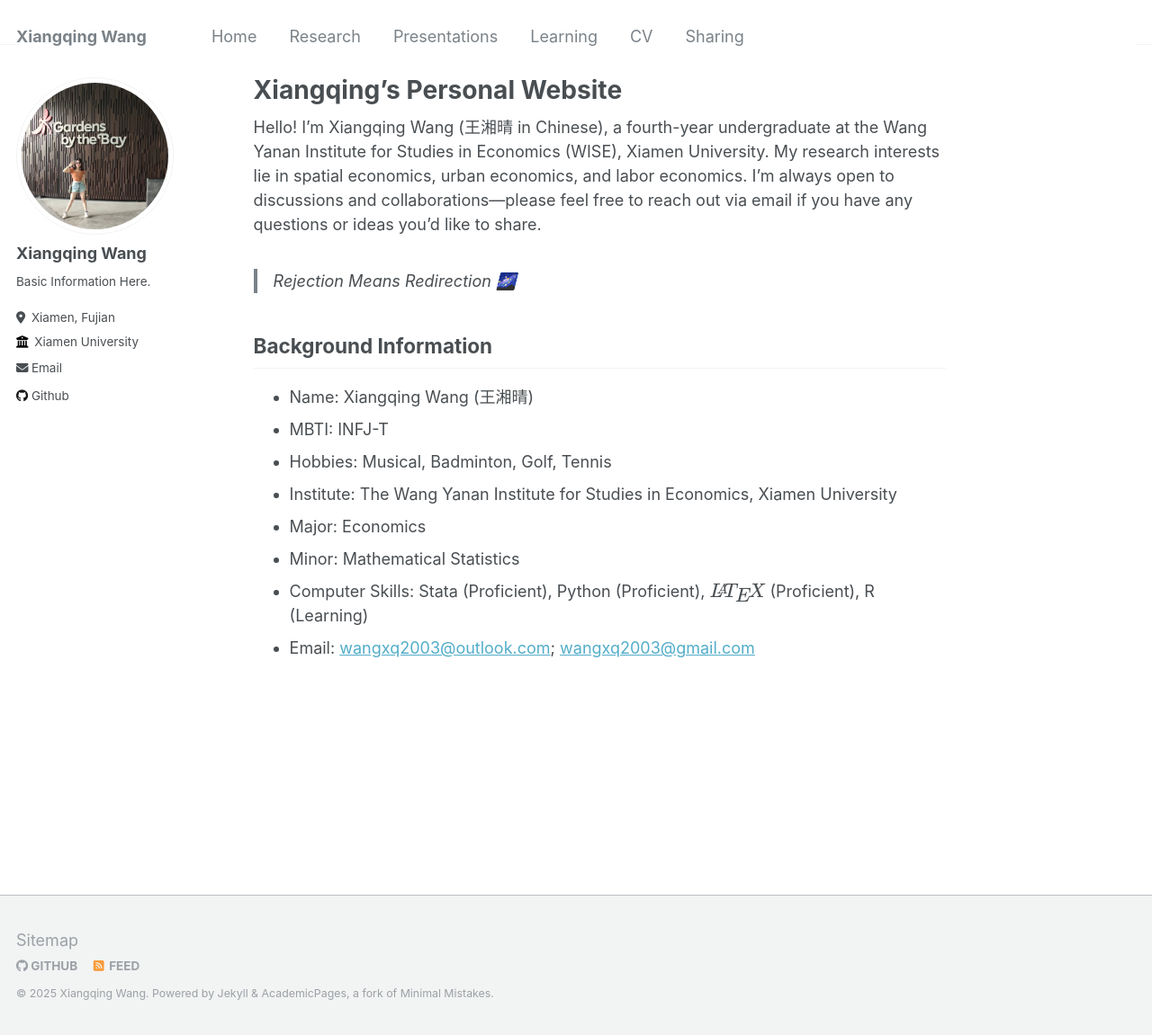
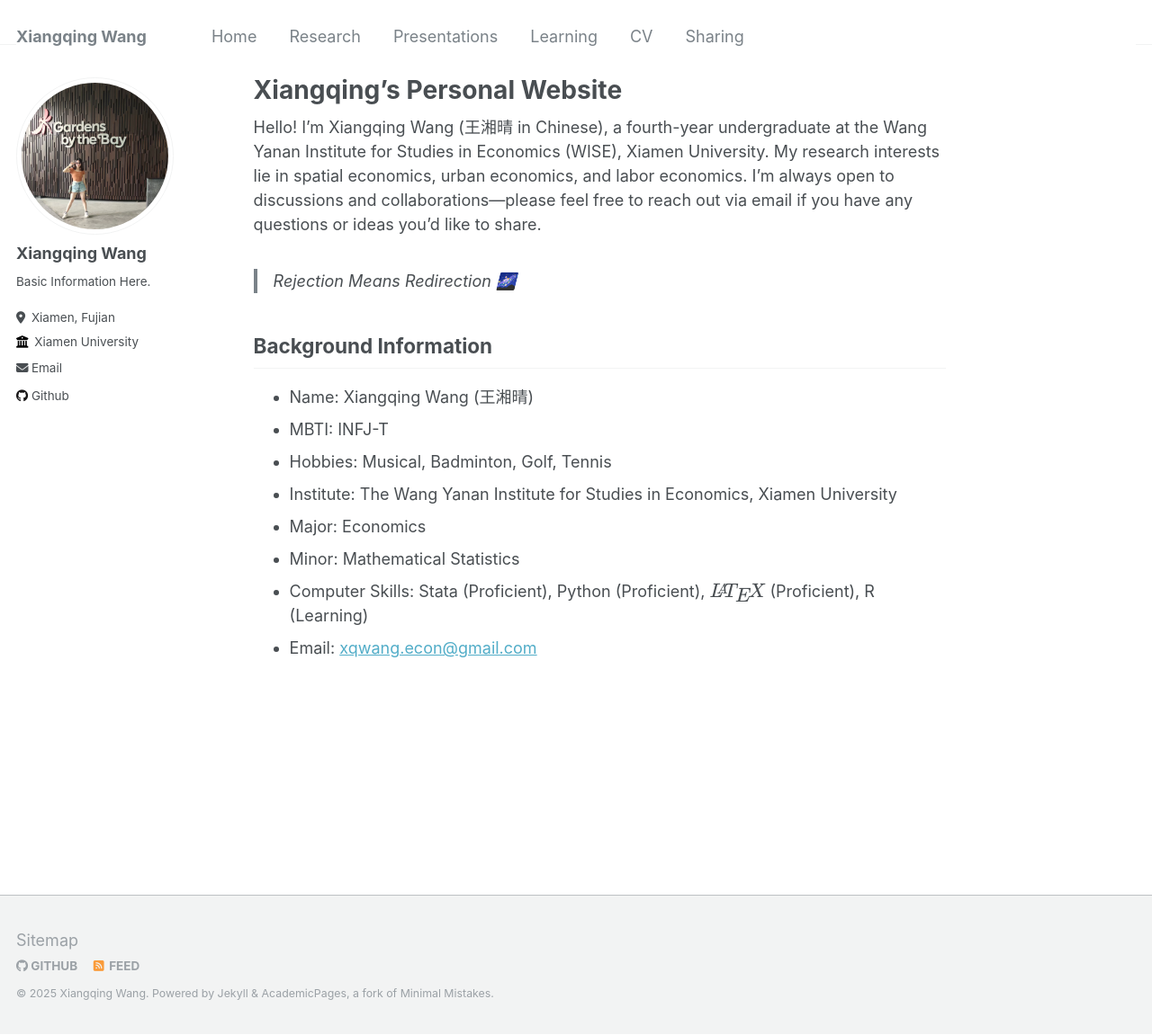
Before and after one commit to leahxqing/leahxqing.github.io, a Jekyll site: the page built from _pages/about.md, in a window 1280 px wide and 1151 px high. Shown: the whole window at 90% size. Built offline with Jekyll 4.4.1, drawn with Linux system fonts in a browser that asks for light colours.

Commit message:
Update about.md

```diff
--- a/_pages/about.md
+++ b/_pages/about.md
@@ -19,4 +19,4 @@ Hello! I'm Xiangqing Wang (王湘晴 in Chinese), a fourth-year undergraduate at
 - Major: Economics
 - Minor: Mathematical Statistics
 - Computer Skills: Stata (Proficient), Python (Proficient), $$\LaTeX$$ (Proficient), R (Learning)
-- Email: [wangxq2003@outlook.com](mailto:wangxq2003@outlook.com); [wangxq2003@gmail.com](mailto:wangxq2003@gmail.com)
+- Email: [xqwang.econ@gmail.com](mailto:xqwang.econ@gmail.com)
```
